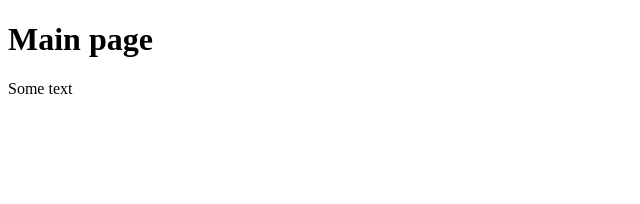
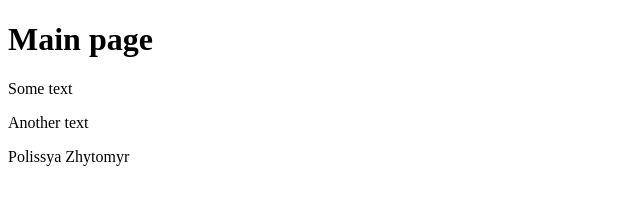
Before and after one commit to krava02/RRPS01, a plain HTML site: page index.html in a window 1280 px wide. Shown: the whole page, without its empty margins (0-640 px from the left). Drawn offline with Linux system fonts and the light colour scheme.

Commit message:
Added another text

```diff
--- a/index.html
+++ b/index.html
@@ -7,5 +7,7 @@
 <body>
 <h1>Main page</h1>
 <p>Some text</p>
+<p>Another text</p>
+<p>Polissya Zhytomyr</p>
 </body>
 </html>
```
